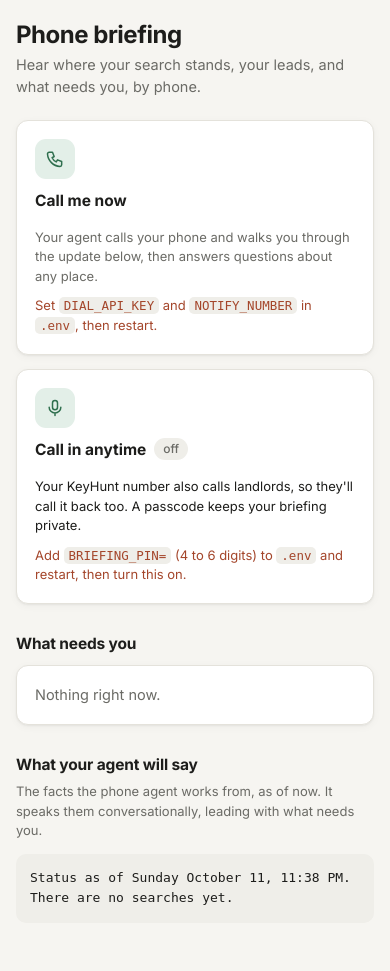
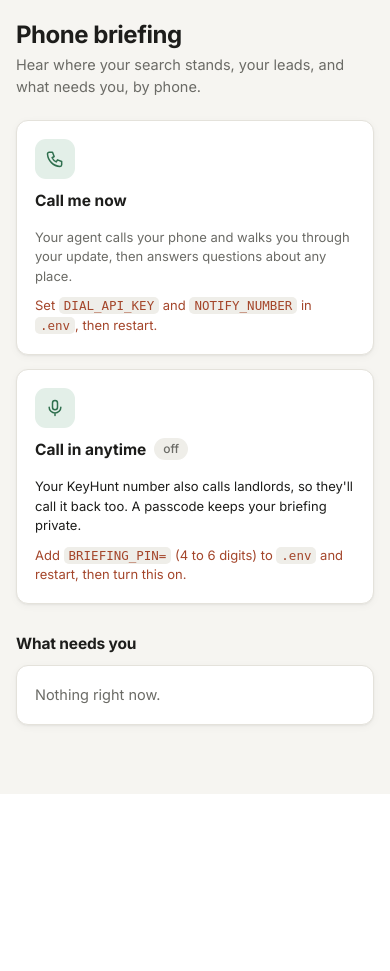
Before and after one commit to gilad12-coder/speedhacks, a FastAPI app: page /phone in a window 390 px wide. Shown: the part 50-1021 px from the top of the page. After the commit the page ends 844 px from the top, so only its background shows below. Run offline with FastAPI, Linux system fonts and the light colour scheme; data that the repository does not hold is empty.

Commit message:
Phone page: drop the briefing preview section
Co-Authored-By: Claude Opus 5.5 <noreply@anthropic.com>

```diff
--- a/househunt/web/app.py
+++ b/househunt/web/app.py
@@ -395,12 +395,12 @@ def restore_lead(app_id: int):
 
 @app.get("/phone", response_class=HTMLResponse)
 def phone_page(request: Request, msg: str | None = None, error: str | None = None):
-    from househunt import briefing, flags, phone
+    from househunt import flags, phone
 
     return templates.TemplateResponse(request, "phone.html", {
         "settings": settings, "msg": msg, "error": error, "configured": phone.configured(),
         "enabled": phone.enabled(), "number": db.get_state("phone_number"),
-        "synced_at": db.get_state("inbound_synced_at"), "facts": briefing.facts(),
+        "synced_at": db.get_state("inbound_synced_at"),
         "flags": flags.compute(), "inbound": db.inbound_calls(),
     })
 
--- a/househunt/web/templates/phone.html
+++ b/househunt/web/templates/phone.html
@@ -11,7 +11,6 @@
   .two .card form, .two .card .row { margin-top: auto; display:flex; gap: 8px; flex-wrap: wrap; align-items: center; }
   .big-ic { width: 40px; height: 40px; border-radius: 11px; display:grid; place-items:center; background: var(--accent-soft); color: var(--accent); }
   .status-on { color: var(--accent); font-weight: 600; }
-  .facts { white-space: pre-wrap; font-size: 13px; line-height: 1.6; background: var(--sunken); padding: 14px; border-radius: 10px; margin: 0; }
   .inbound li { padding: 12px 0; border-top: 1px solid var(--line); list-style: none; scroll-margin-top: 20px; }
   .inbound li:first-child { border-top: 0; }
   .inbound li:target { background: var(--accent-soft); border-radius: 8px; padding: 12px; }
@@ -35,7 +34,7 @@
   <div class="card">
     <div class="big-ic">{{ icon("phone", 20) }}</div>
     <h3>Call me now</h3>
-    <p class="muted small">Your agent calls {{ settings.notify_number or "your phone" }} and walks you through the update below, then answers questions about any place.</p>
+    <p class="muted small">Your agent calls {{ settings.notify_number or "your phone" }} and walks you through your update, then answers questions about any place.</p>
     {% if configured and settings.notify_number %}
       <form method="post" action="/phone/call-me"><button type="submit">{{ icon("phone", 15) }}Call me with my update</button></form>
     {% else %}
@@ -90,8 +89,4 @@
   </ul>
 </div>
 {% endif %}
-
-<h2>What your agent will say</h2>
-<p class="muted small" style="margin-top:-4px">The facts the phone agent works from, as of now. It speaks them conversationally, leading with what needs you.</p>
-<pre class="facts">{{ facts }}</pre>
 {% endblock %}
```
